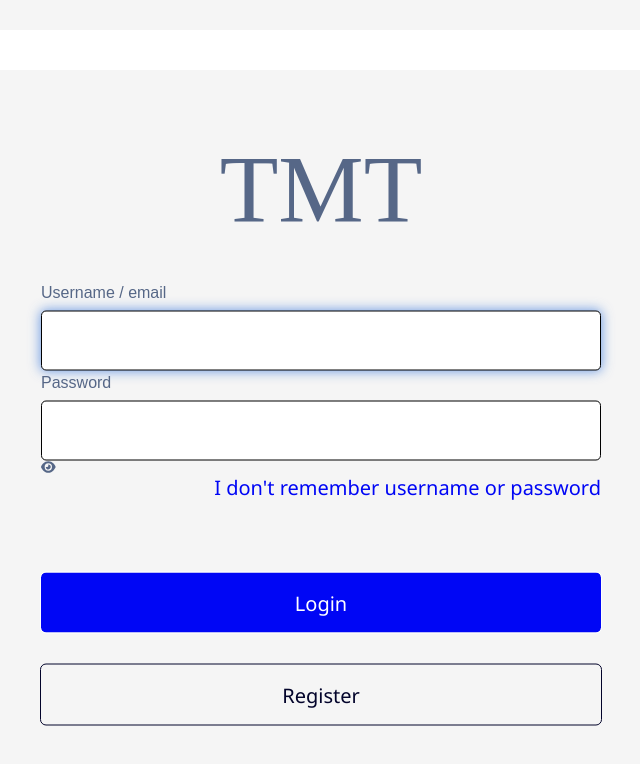
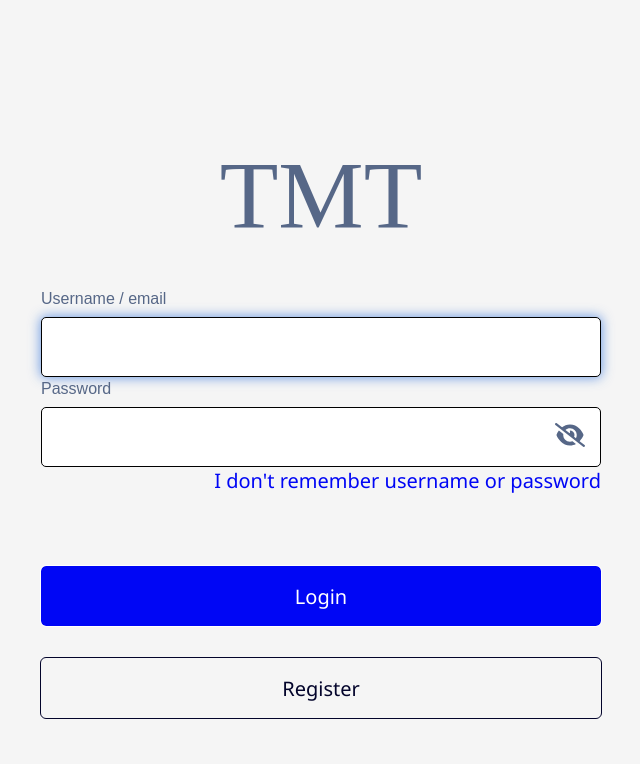
Before and after one commit to MikaelGienson/tmt-n, a React (Create React App) app: page / in a window 1280 px wide. Shown: the top 764 px of the page, without its empty margins (319-959 px from the left). Built offline with nearby package versions, Linux system fonts and the light colour scheme; a web font is replaced by a local one.

Commit message:
Added show/hide password functionality to LoginForm

```diff
--- a/src/App.tsx
+++ b/src/App.tsx
@@ -21,16 +21,16 @@ export default function App() {
 
       {/* <Private isLoggedIn={false} component={Profile} /> */}
 
-      <div className="container-x1">
-        {/* <TestSuites /> */}
+      {/* <div className="container-x1">
+        <TestSuites />
         <div className="table-responsive">
           <div className="table-wrapper">
-            {/* <TestContextProvider>
+            <TestContextProvider>
               <TestRunTable />
-            </TestContextProvider> */}
+            </TestContextProvider>
           </div>
         </div>
-      </div>
+      </div> */}
     </>
   );
 }
--- a/src/components/LoginForm.scss
+++ b/src/components/LoginForm.scss
@@ -99,6 +99,8 @@ $orange: #C15A5A;
   display: flex;
   flex-direction: column;
   align-items: center;
+  width: 560px;
+
 
   .errmsg-container {
     width:100%;
@@ -136,7 +138,7 @@ $orange: #C15A5A;
     padding-top: 16px;
 
     .form {
-      width: 560px;
+
       margin-top: 2em;
       display: flex;
       flex-direction: column;
@@ -148,6 +150,7 @@ $orange: #C15A5A;
         align-items: flex-start;
         width: 100%;
         position: relative;
+
         label {
           font-size: 16px;
         }
@@ -160,21 +163,36 @@ $orange: #C15A5A;
           font-family: "SegoeUI", sans-serif;
           border: solid 1px;
           border-radius: 5px;
-
+          position: relative;
           transition: all 250ms ease-in-out;
           &:hover {
             //background-color: #ffffff;
             //box-shadow: 0px 0px 14px 0.3px #0e81ce96;
           }
 
-          span {
-            color: red;
-          }
-
             &:focus {
             outline: none;
             box-shadow: 0px 0px 12px 0.8px #3474dbb2;
           }
+
+
+        }
+
+
+
+
+      }
+      .form-group:nth-of-type(2) {
+        position: relative;
+
+        .password-icon{
+          position: absolute;
+          right: 16px;
+          bottom: 20px;
+          font-size: 24px;
+          cursor: pointer;
+        }
+
       }
 
       .not-remember{
@@ -186,10 +204,9 @@ $orange: #C15A5A;
         text-decoration: none;
         letter-spacing: 0px;
         color: $blue;
+      }
 
 
-        }
-      }
     }
   }
   .footer {
--- a/src/components/LoginForm.tsx
+++ b/src/components/LoginForm.tsx
@@ -2,6 +2,7 @@
 import { FC, useRef, useState, useEffect, useContext } from "react";
 // import { yupResolver } from "@hookform/resolvers/yup";
 // import * as yup from "yup";
+import './LoginForm.scss'
 import axios from "../api/axios";
 import { AxiosError } from "axios";
 import { FontAwesomeIcon } from "@fortawesome/react-fontawesome";
@@ -13,10 +14,11 @@ import { FontAwesomeIcon } from "@fortawesome/react-fontawesome";
 
 const LoginForm = () => {
   // const { setAuth } = useContext(AuthContext);
-  const [user, setUser] = useState<string>("");
-  const [pwd, setPwd] = useState<string>("");
+  const [user, setUser] = useState("");
+  const [pwd, setPwd] = useState("");
   const [errMsg, setErrorMsg] = useState<any>(null);
-  const [success, setSuccess] = useState<boolean>(false);
+  const [success, setSuccess] = useState(false);
+  const [pwdVisibility, setPwdVisibility] = useState(true)
 
   const userRef = useRef<HTMLInputElement>(null!);
   const errRef = useRef<HTMLDivElement>(null);
@@ -90,20 +92,20 @@ const LoginForm = () => {
                 required
               />
             </div>
-            <div className="form-group">
+            <div className="form-group password">
               <label htmlFor="password">Password</label>
               <input
-                type="password"
+                type={pwdVisibility ? "text" : "password"}
                 id="password"
                 onChange={(e) => setPwd(e.target.value)}
                 value={pwd}
                 required
               />
-              <FontAwesomeIcon icon={['fas', 'eye']} />
+              <FontAwesomeIcon className='password-icon' icon={['fas', `${pwdVisibility ? 'eye-slash' : 'eye'}`]} onClick={() => setPwdVisibility(!pwdVisibility)} />
+            </div>
               <a href="#" className="not-remember">
                 I don't remember username or password
               </a>
-            </div>
           </div>
         </div>
         <div className="footer">
```
Also changed, not shown: src/components/Pagination.tsx (+10 -58 lines). Lines whose indentation alone changed are shown as unchanged.
